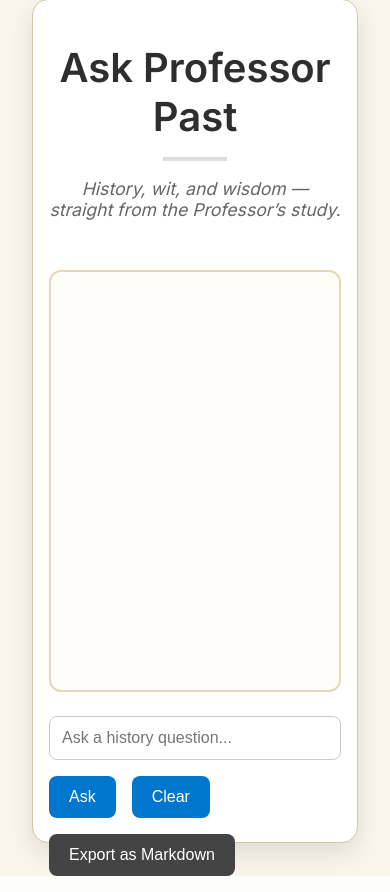
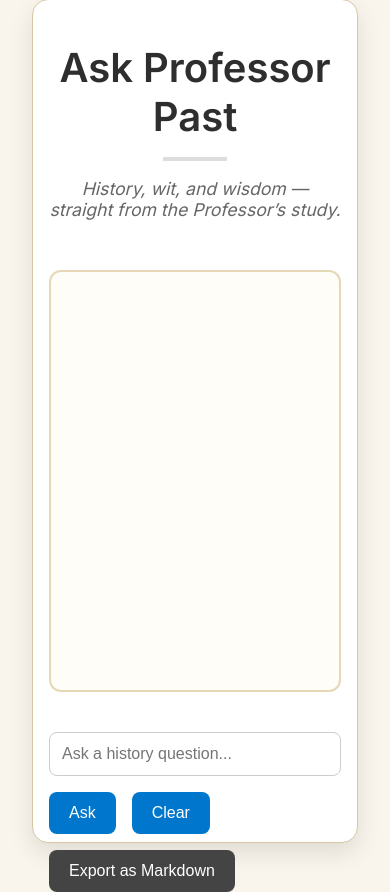
Before and after one commit to 3ixas/ask-professor-past, a Django app: page / in a window 390 px wide. Shown: the part 33-925 px from the top of the page. Run offline with Django 5.2, Linux system fonts and the light colour scheme; some web fonts are replaced.

Commit message:
Adjust mobile padding and spacing for clean layout with input and loading message.

```diff
--- a/core/static/core/style.css
+++ b/core/static/core/style.css
@@ -187,7 +187,7 @@ button:hover {
     min-height: 100vh;
     display: flex;
     flex-direction: column;
-    padding-bottom: 5rem;
+    padding-bottom: 6rem;
     padding: 1rem;
     box-sizing: border-box;
   }
@@ -229,4 +229,8 @@ button:hover {
   form {
     margin-top: auto;
   }
+
+  #chat-form {
+    margin-top: 1rem;
+  }
 }
```
